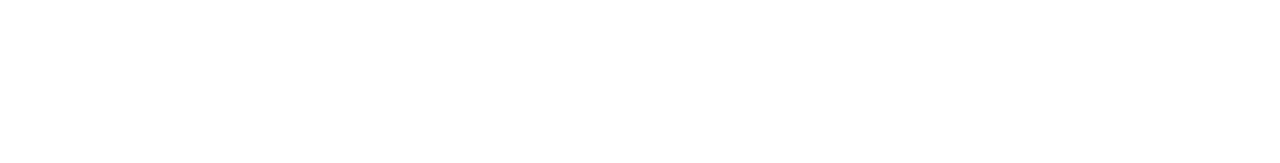
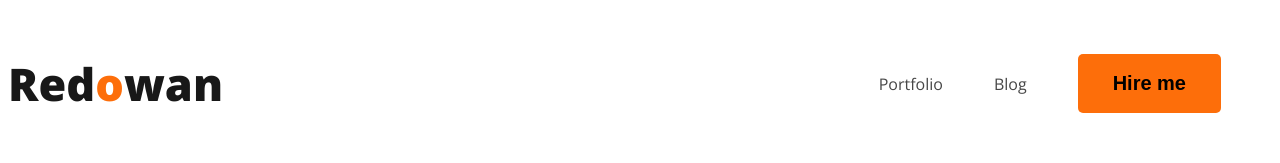
Before and after one commit to redowan114944/developer-portfolio, a plain HTML site: page index.html in a window 1280 px wide. Drawn offline with nearby package versions, Linux system fonts and the light colour scheme.

Commit message:
added navbar

```diff
--- a/index.html
+++ b/index.html
@@ -4,9 +4,22 @@
     <meta charset="UTF-8">
     <meta name="viewport" content="width=device-width, initial-scale=1.0">
     <title>Redowan's Portfolio</title>
+    <link rel="preconnect" href="https://fonts.googleapis.com">
+<link rel="preconnect" href="https://fonts.gstatic.com" crossorigin>
+<link href="https://fonts.googleapis.com/css2?family=Open+Sans:wght@400;700;800&display=swap" rel="stylesheet">
+    <link rel="stylesheet" href="styles/style.css">
 </head>
 <body>
-    <header></header>
+    <header>
+        <nav>
+            <h3 class="nav-title">Red<span class="primary-color">o</span>wan</h3>
+            <ul>
+                <li><a href="">Portfolio</a></li>
+                <li><a href="">Blog</a></li>
+                <li><button class="primary-button">Hire me</button></li>
+            </ul>
+        </nav>
+    </header>
     <main></main>
     <footer></footer>
 </body>
--- /dev/null
+++ b/styles/style.css
@@ -0,0 +1,47 @@
+/* common shared styles */
+body {
+    font-family: 'Open Sans', sans-serif;
+}
+
+.primary-color {
+    color: #FD6E0A;
+}
+
+.primary-button {
+    border-radius: 5px;
+    background: #FD6E0A;
+    border: 0;
+    font-size: 20px;
+    font-weight: 700;
+    padding: 18px 35px;
+}
+
+.nav-title {
+    color: var(--Dark-01, #181818);
+    font-size: 45px;
+    font-weight: 800;
+}
+
+/* navigation bar */
+nav {
+    display: flex;
+    justify-content: space-between;
+    align-items: center;
+}
+
+nav>ul {
+    display: flex;
+    align-items: center;
+
+}
+
+nav li {
+    list-style: none;
+    margin-right: 51px;
+}
+
+
+nav a {
+    text-decoration: none;
+    color: #474747;
+}
```
Also changed, not shown: images/403407050_1819955521789509_3765409782401189658_n.png (added), images/developer.png (added), images/hardy.png (added), images/header_bg.png (added), images/icons/facebook.png (added), images/icons/insta.png (added), images/icons/js.png (added), images/icons/mongo.png (added), images/icons/nodejs.png (added), images/icons/react.png (added), images/icons/twitter.png (added).
